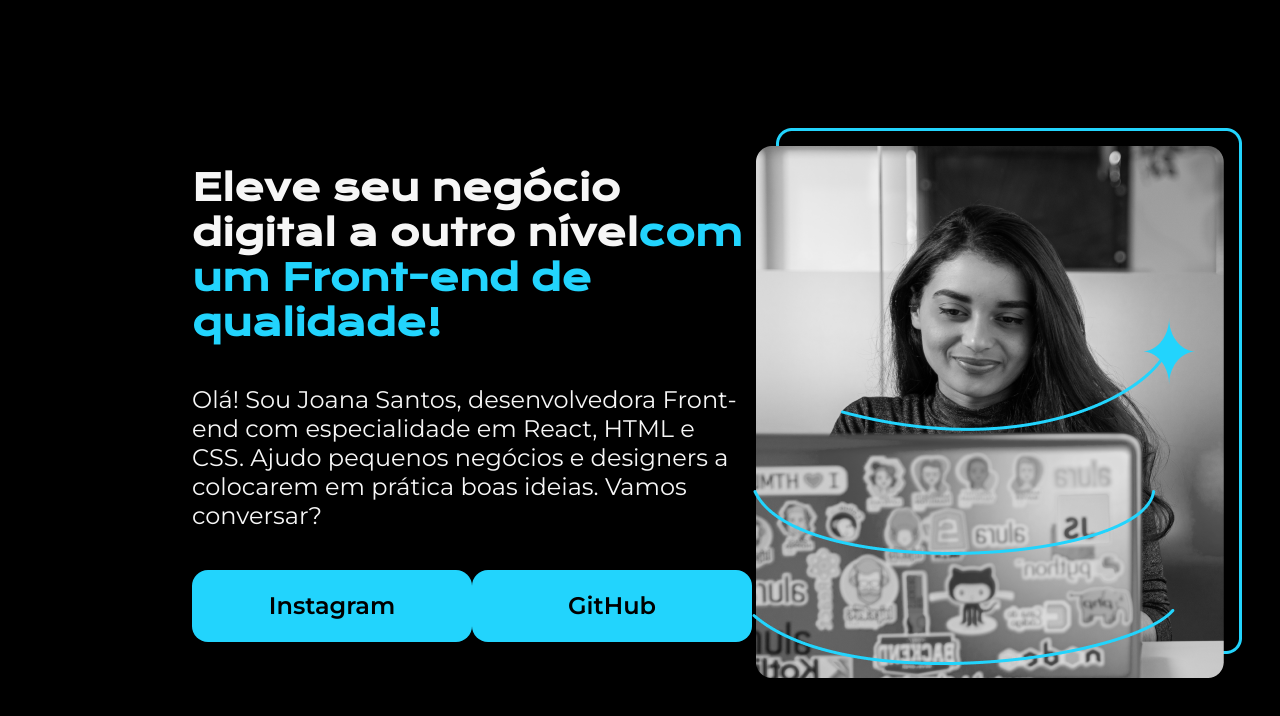
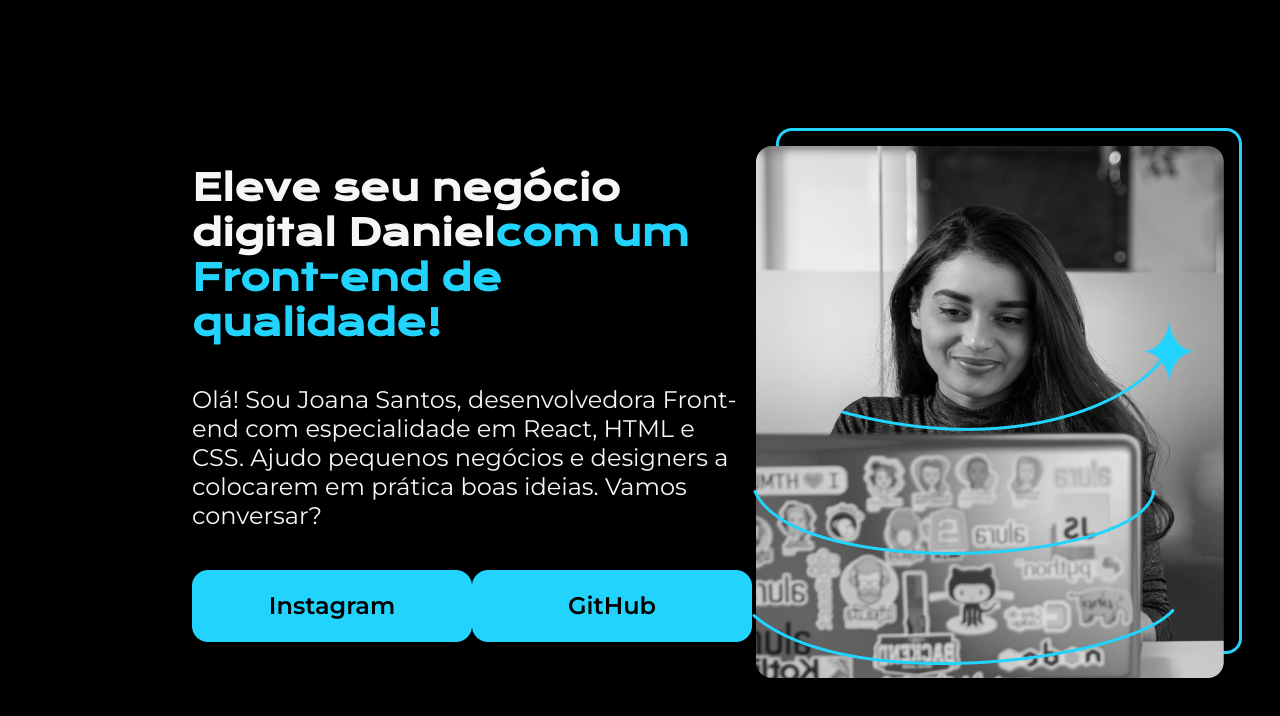
Before and after one commit to DanielAtos-20-24/estudos_css_html, a plain HTML site: page estudos_css_html/curso_css_html_inicio/index.html in a window 1280 px wide. Drawn offline with nearby package versions, Linux system fonts and the light colour scheme.

Commit message:
Coloquei o nome Daniel

```diff
--- a/estudos_css_html/curso_css_html_inicio/index.html
+++ b/estudos_css_html/curso_css_html_inicio/index.html
@@ -13,7 +13,7 @@
     <header></header>
     <main class="apresentacao">
         <section class="apresentacao__conteudo">
-            <h1 class="apresentacao__conteudo__titulo">Eleve seu negócio digital a outro nível<strong
+            <h1 class="apresentacao__conteudo__titulo">Eleve seu negócio digital Daniel<strong
             class="titulo-destaque">com um Front-end de qualidade!
             </strong></h1>
             <p class="apresentacao__conteudo__texto">Olá! Sou Joana Santos, desenvolvedora
```
